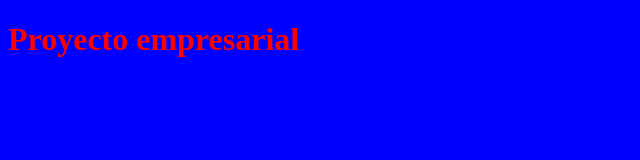
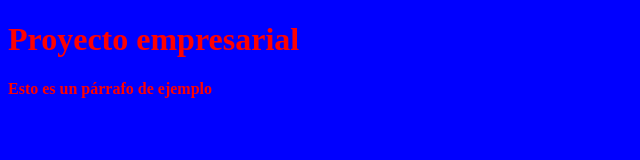
Before and after one commit to AGB96/CursoGit, a plain HTML site: page index.html in a window 1280 px wide. Shown: the whole page, without its empty margins (0-640 px from the left). Drawn offline with Linux system fonts and the light colour scheme.

Commit message:
Update index.html

```diff
--- a/index.html
+++ b/index.html
@@ -9,6 +9,6 @@
   </head>
   <body>
 	<h1>Proyecto empresarial</h1>
-	<!-- <p>Esto es un párrafo de ejemplo</p> -->
+ 	<p>Esto es un párrafo de ejemplo</p>
   </body>
 </html>
```
